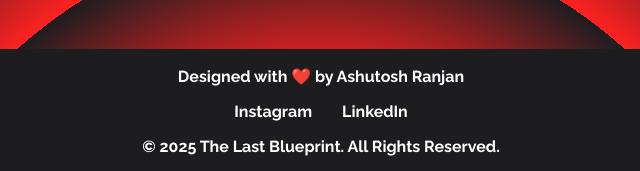
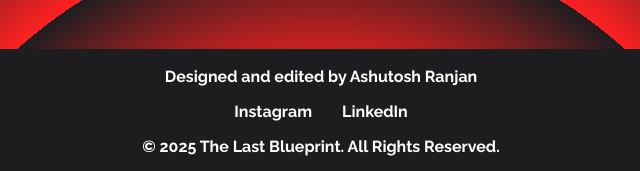
Before and after one commit to new-userr/thelastblueprint, a plain HTML site: page index.html in a window 1280 px wide. Shown: the part 1615-1786 px from the top of the page, 319-959 px from the left. Drawn offline with nearby package versions, Linux system fonts and the light colour scheme.

Commit message:
Update index.html

```diff
--- a/index.html
+++ b/index.html
@@ -86,7 +86,7 @@
         </section>
 
         <footer>
-            <p>Designed with ❤️ by <a href="https://www.linkedin.com/in/alwaysashutosh" class="footer__link"> Ashutosh Ranjan</a></p>
+            <p>Designed and edited by <a href="https://www.linkedin.com/in/alwaysashutosh" class="footer__link"> Ashutosh Ranjan</a></p>
             <ul class="footer__list">
                 <li class="footer__item"><a href="https://www.instagram.com/alwaysashutosh8" class="footer__link">Instagram</a></li>
                 <li class="footer__item"><a href="https://www.linkedin.com/in/alwaysashutosh" class="footer__link">LinkedIn</a></li>
```
